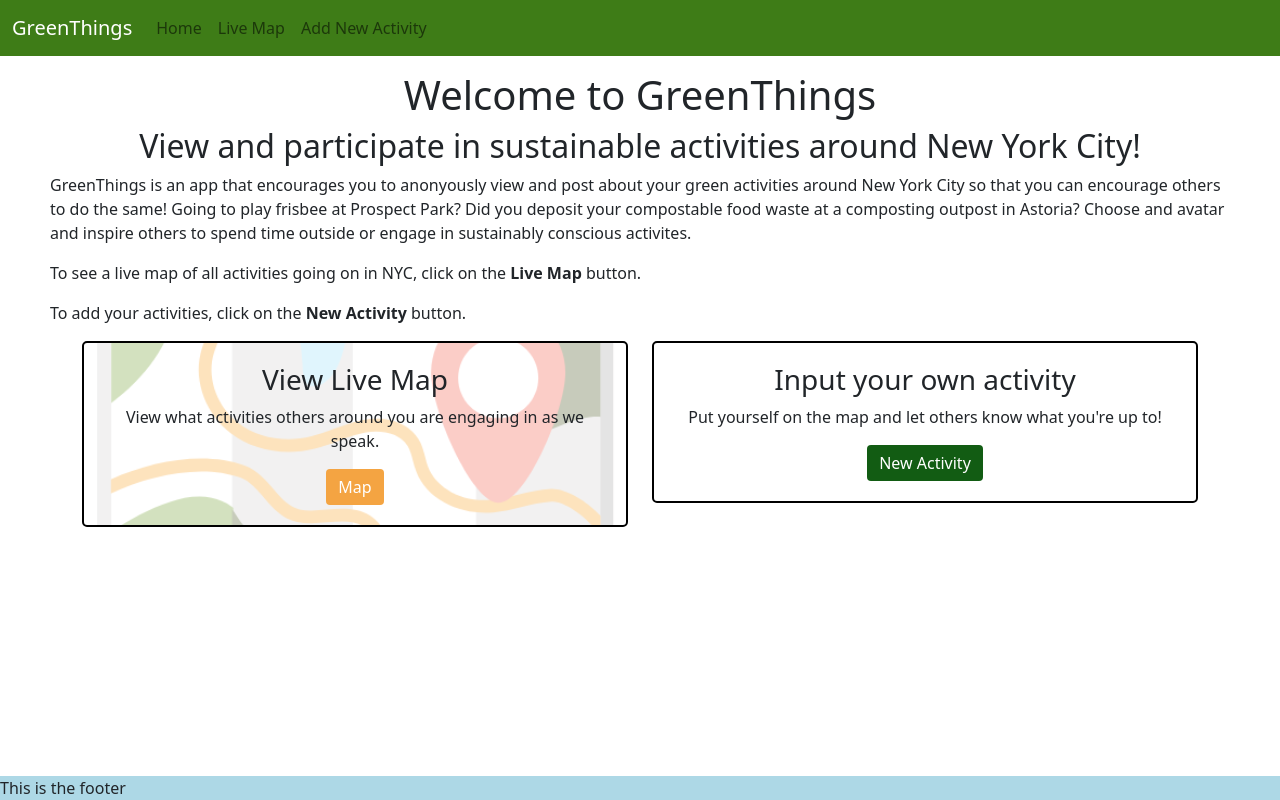
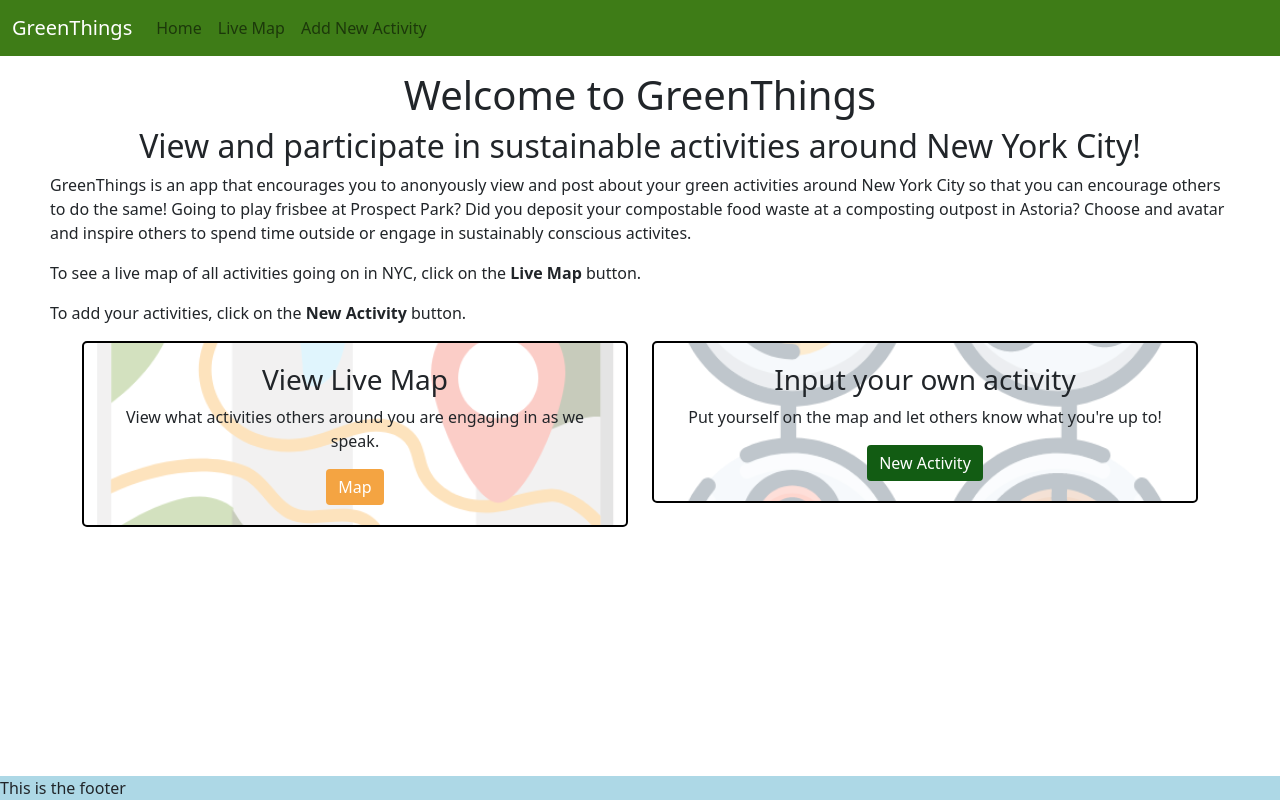
Before and after one commit to Julio-M/greenthings-frontend, a React (Create React App) app: page / in a window 1280 px wide. Built offline with nearby package versions, Linux system fonts and the light colour scheme.

Commit message:
Added animatiuon for the activity button on the landing page

```diff
--- a/src/Components/Landing.css
+++ b/src/Components/Landing.css
@@ -23,6 +23,27 @@
 #map-nav-card:hover::before{
     opacity: 0.8;
 }
+
+#activity-nav-card{
+    position: relative
+}
+#activity-nav-card::before{
+    position: absolute;
+    content: "";
+    top: 0;
+    bottom: 0;
+    right: 0;
+    left: 0;
+    opacity: 0.3;
+    background-image: url("./images/activity.png");
+    background-position: center;
+    background-size: cover;
+    bacgkround-repeat: no-repeat;
+}
+#activity-nav-card:hover::before{
+    opacity: 0.8;
+}
+
 .rel-text{
     position: relative;
 }
--- a/src/Components/Landing.js
+++ b/src/Components/Landing.js
@@ -31,9 +31,9 @@ function Landing(){
                     </Col>
                     <Col md={6}>
                         <div id="activity-nav-card" className="nav-card">
-                            <h3>Input your own activity</h3>
-                            <p>Put yourself on the map and let others know what you're up to!</p>
-                            <Button style={{backgroundColor: "#125C13", color: "white", border: "none"}} href="/new-activity">New Activity</Button>
+                            <h3 className="rel-text">Input your own activity</h3>
+                            <p className="rel-text">Put yourself on the map and let others know what you're up to!</p>
+                            <Button className="rel-text" style={{backgroundColor: "#125C13", color: "white", border: "none"}} href="/new-activity">New Activity</Button>
                         </div>
                     </Col>
                 </Row>
```
Also changed, not shown: src/Components/images/activity.png (added).
